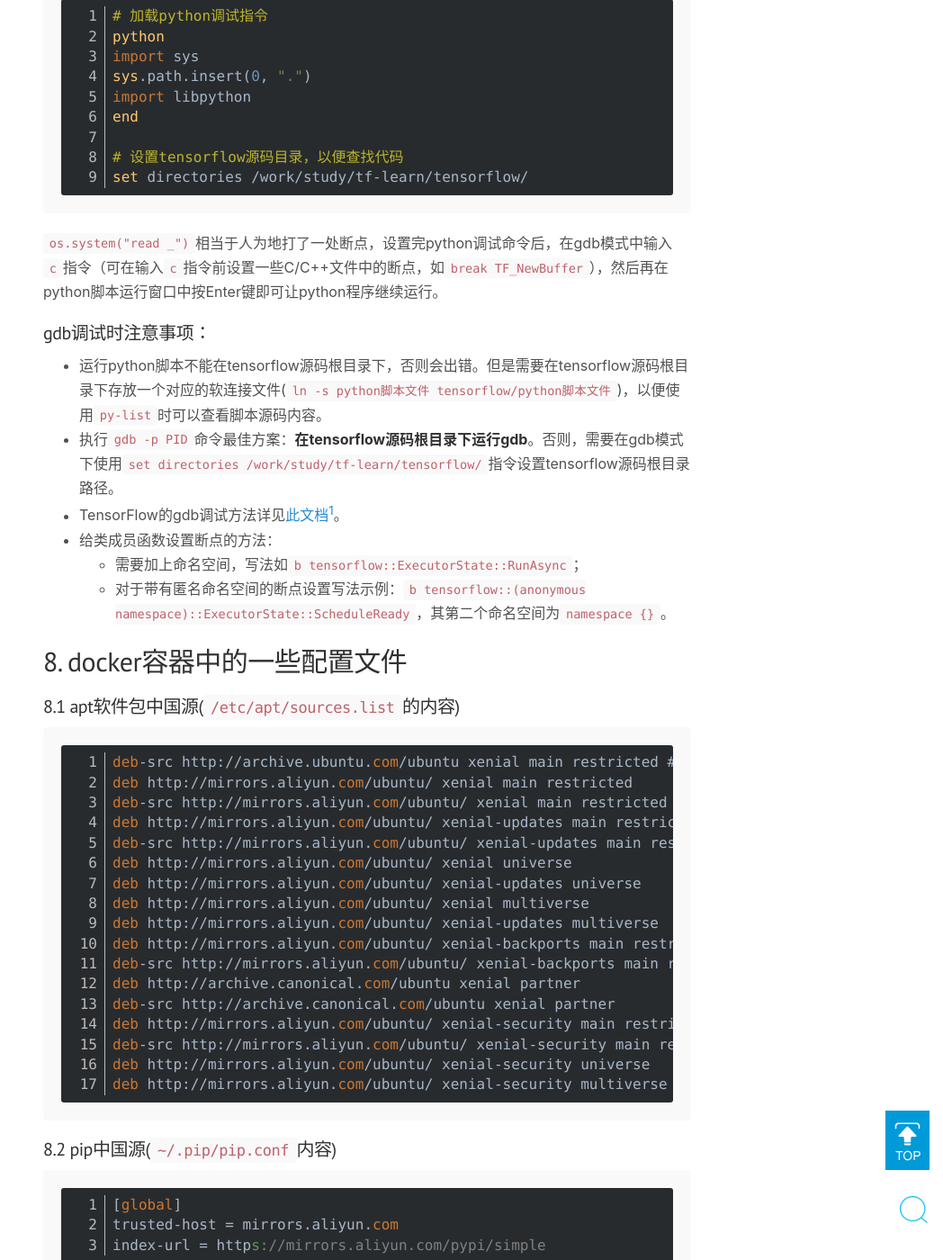
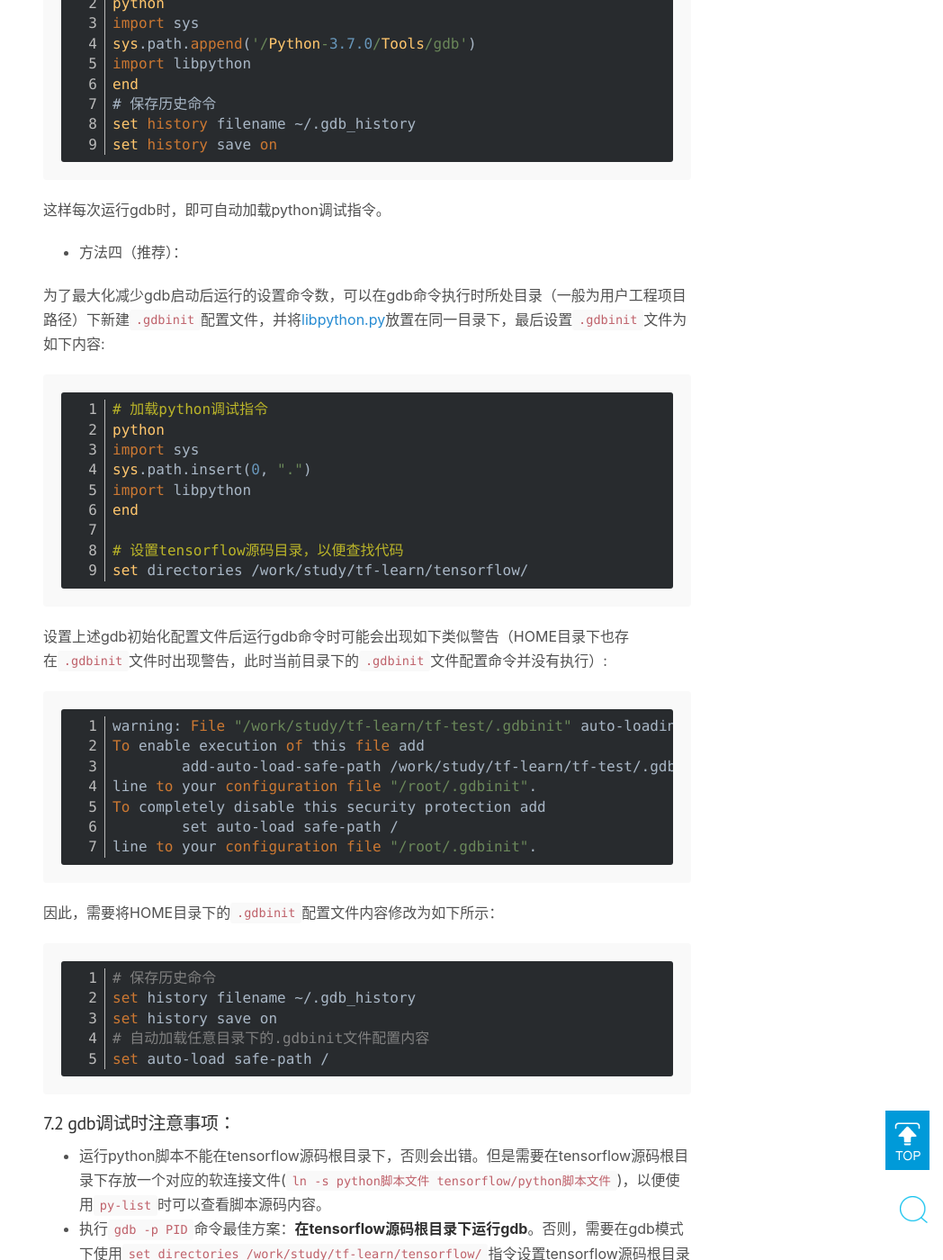
Before and after one commit to wzzju/wzzju.github.io, a Jekyll site: the page built from _posts/2020-03-17-tf-compile.md, in a window 1280 px wide and 1400 px high, scrolled down 4157 px. Shown: the whole window at 90% size, without its empty margins (232-1280 px from the left). Built offline with Jekyll 4.4.1, drawn with Linux system fonts in a browser that asks for light colours; comment, search, counter and statistics services are not loaded; some of the changed text lies outside the part shown.

Commit message:
add .gdbinit content

````diff
--- a/_posts/2020-03-17-tf-compile.md
+++ b/_posts/2020-03-17-tf-compile.md
@@ -104,7 +104,9 @@ pip install -U /tmp/tensorflow_pkg/tensorflow-*.whl
 
 ## 7. gdb调试python代码方法
 
-在要调的 python 代码前面加上如下一段代码，用于获取待调试的python脚本进程号，点击查看[示例](/assets/tensorflow/test_debug.py)。
+#### 7.1 设置python脚本启动断点
+
+在要调的 python 代码前面加上如下一段代码，用于获取待调试的python脚本进程号并暂停脚本运行，点击查看[示例](/assets/tensorflow/test_debug.py)。
 
 ```python
 import os
@@ -114,7 +116,16 @@ print('Pause here to enter DBG')
 os.system("read _")
 ```
 
-接着执行`gdb -p PID`即可进行调试。为了可以使用`py-list`之类的python调试指令，进入gdb模式后，需要执行如下代码：
+接着执行`gdb -p PID`即可进行调试。
+
+
+> `os.system("read _")`相当于人为地打了一处断点，设置完python调试命令后，在gdb模式中输入`c`指令（可在输入`c`指令前设置一些C/C++文件中的断点，如`break TF_NewBuffer`），然后再在python脚本运行窗口中按Enter键即可让python程序继续运行。
+
+#### 7.2 加载python调试指令
+
+* 方法一：
+
+为了可以使用`py-list`之类的python调试指令，进入gdb模式后，需要执行如下代码：
 
 ```python
 (gdb) python
@@ -125,6 +136,8 @@ os.system("read _")
 >end
 (gdb) ...
 ```
+
+* 方法二：
 
 为了方便起见，可以选择将[libpython.py](/assets/tensorflow/libpython.py)文件拷贝到gdb命令执行时所在的目录下，然后执行如下命令完成python调试指令的加载:
 
@@ -137,11 +150,12 @@ os.system("read _")
 (gdb) ...
 ```
 
-为了省略每次运行gdb后都需要进行python调试指令的加载，可以在HOME目录添加`.gdbinit`配置文件，内容如下所示：
+* 方法三：
+
+为了省略每次运行gdb后都需要进行python调试指令的加载，可以在HOME目录下添加`.gdbinit`配置文件，内容如下所示：
 
 ```python
-# .gdbinit文件内容
-
+# 加载python调试指令
 python
 import sys
 sys.path.append('/Python-3.7.0/Tools/gdb')
@@ -154,7 +168,9 @@ set history save on
 
 这样每次运行gdb时，即可自动加载python调试指令。
 
-或者也可以在gdb命令执行时所处目录下新建`.gdbinit`配置文件，并将[libpython.py](/assets/tensorflow/libpython.py)放置在同一目录下，最后设置`.gdbinit`文件为如下内容:
+* 方法四（推荐）：
+
+为了最大化减少gdb启动后运行的设置命令数，可以在gdb命令执行时所处目录（一般为用户工程项目路径）下新建`.gdbinit`配置文件，并将[libpython.py](/assets/tensorflow/libpython.py)放置在同一目录下，最后设置`.gdbinit`文件为如下内容:
 
 ```python
 # 加载python调试指令
@@ -168,15 +184,35 @@ end
 set directories /work/study/tf-learn/tensorflow/
 ```
 
-`os.system("read _")`相当于人为地打了一处断点，设置完python调试命令后，在gdb模式中输入`c`指令（可在输入`c`指令前设置一些C/C++文件中的断点，如`break TF_NewBuffer`），然后再在python脚本运行窗口中按Enter键即可让python程序继续运行。
+设置上述gdb初始化配置文件后运行gdb命令时可能会出现如下类似警告（HOME目录下也存在`.gdbinit`文件时出现警告，此时当前目录下的`.gdbinit`文件配置命令并没有执行）:
 
-#### gdb调试时注意事项：
+```
+warning: File "/work/study/tf-learn/tf-test/.gdbinit" auto-loading has been declined by your `auto-load safe-path' set to "$debugdir:$datadir/auto-load".
+To enable execution of this file add
+        add-auto-load-safe-path /work/study/tf-learn/tf-test/.gdbinit
+line to your configuration file "/root/.gdbinit".
+To completely disable this security protection add
+        set auto-load safe-path /
+line to your configuration file "/root/.gdbinit".
+```
+
+因此，需要将HOME目录下的`.gdbinit`配置文件内容修改为如下所示：
+
+```python
+# 保存历史命令
+set history filename ~/.gdb_history
+set history save on
+# 自动加载任意目录下的.gdbinit文件配置内容
+set auto-load safe-path /
+```
+
+#### 7.2 gdb调试时注意事项：
 
 * 运行python脚本不能在tensorflow源码根目录下，否则会出错。但是需要在tensorflow源码根目录下存放一个对应的软连接文件(`ln -s python脚本文件 tensorflow/python脚本文件`)，以便使用`py-list`时可以查看脚本源码内容。
 * 执行`gdb -p PID`命令最佳方案：**在tensorflow源码根目录下运行gdb**。否则，需要在gdb模式下使用`set directories /work/study/tf-learn/tensorflow/`指令设置tensorflow源码根目录路径。
 * TensorFlow的gdb调试方法详见[此文档](/assets/tensorflow/TensorFlow-SourceCode-Reading.pdf)[^1]。
 * 给类成员函数设置断点的方法：
-    - 需要加上命名空间，写法如`b tensorflow::ExecutorState::RunAsync`；
+    - 需要加上命名空间，写法如`b tensorflow::Executor::Run`；
     - 对于带有匿名命名空间的断点设置写法示例：`b tensorflow::(anonymous namespace)::ExecutorState::ScheduleReady`，其第二个命名空间为`namespace {}`。
 
 ## 8. docker容器中的一些配置文件
````
